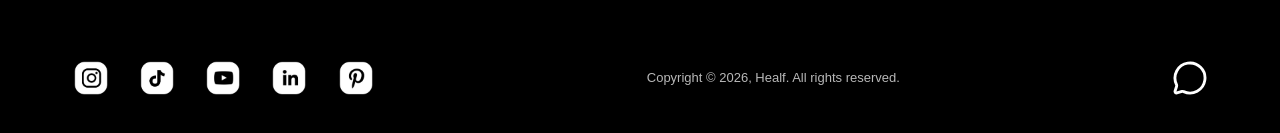
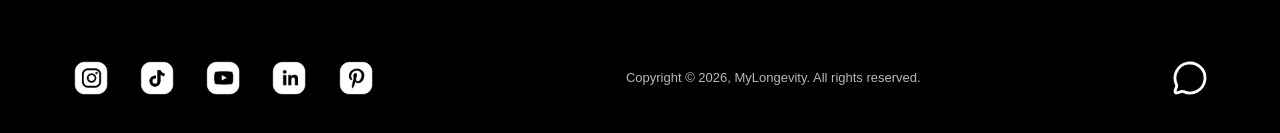
Before and after one commit to elec7rik/mylongevity-demo, a Next.js app: page / in a window 1280 px wide. Shown: the part 4338-4471 px from the top of the page. Built offline with nearby package versions, Linux system fonts and the light colour scheme; a web font is replaced by a local one.

Commit message:
fix: typo

```diff
--- a/app/page.jsx
+++ b/app/page.jsx
@@ -408,7 +408,7 @@ export default function Home() {
               </a>
             ))}
           </div>
-          <p>Copyright © 2026, Healf. All rights reserved.</p>
+          <p>Copyright © 2026, MyLongevity. All rights reserved.</p>
           <a className="footer-chat" href="#" aria-label="Open chat">
             <MessageCircle size={38} strokeWidth={1.9} aria-hidden="true" />
           </a>
```
